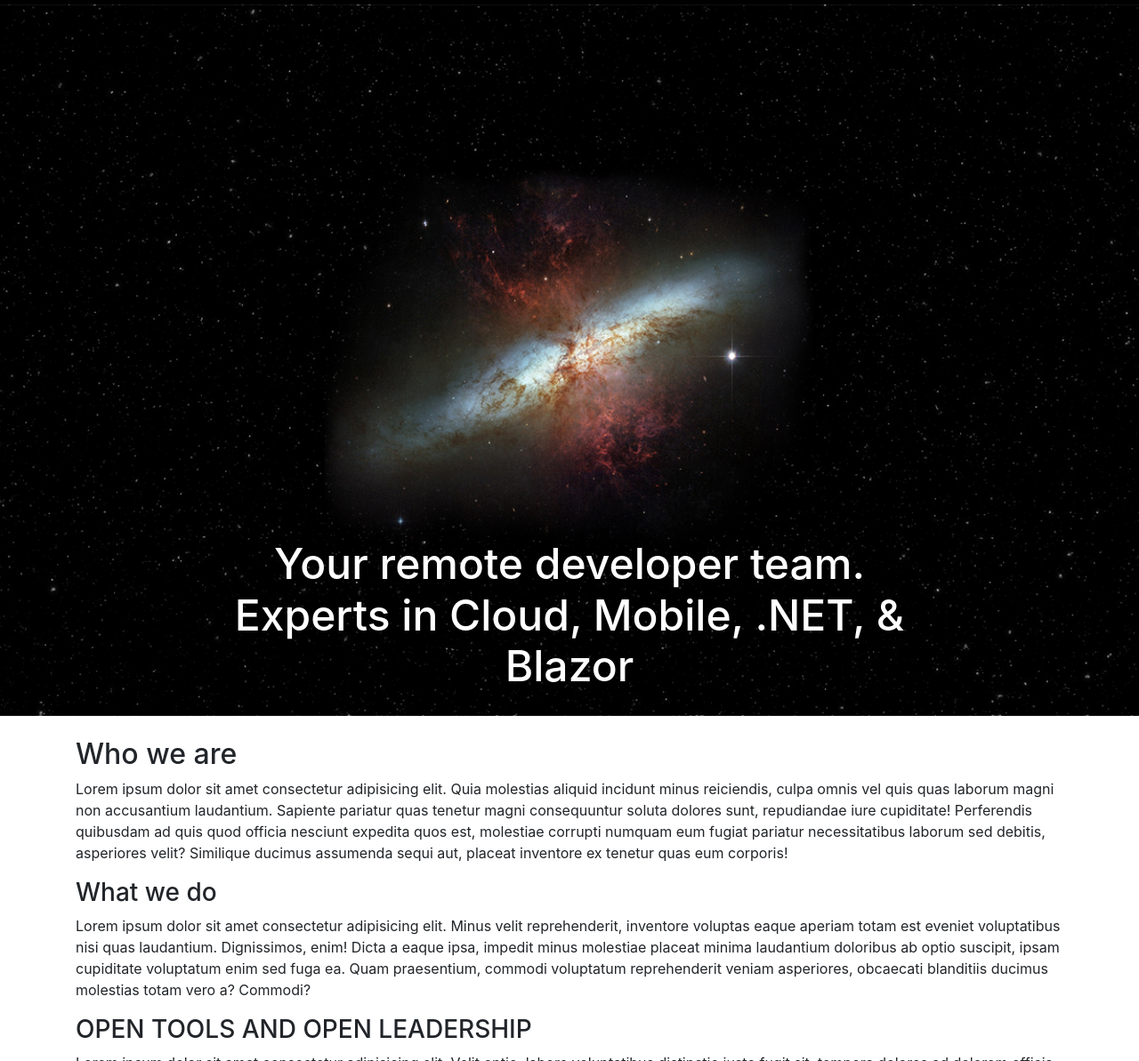
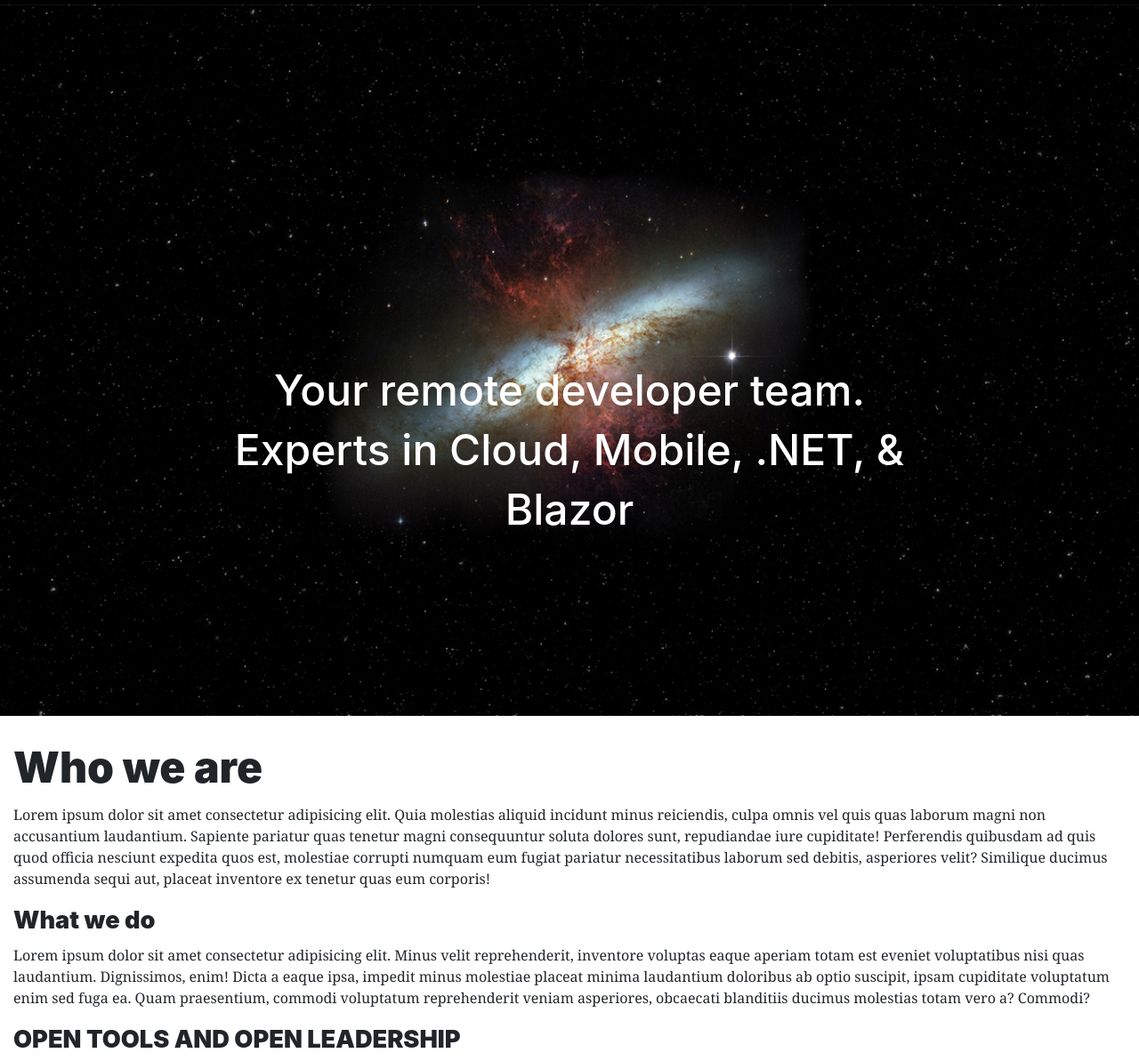
Before and after one commit to bmckenzie93/dark-matter-bootstrap-theme, a website: page index.html in a window 1280 px wide. Shown: the part 93-1286 px from the top of the page at 89% size. Drawn offline with nearby package versions, Linux system fonts and the light colour scheme.

Commit message:
edited some font and container variables

```diff
--- a/index.html
+++ b/index.html
@@ -10,6 +10,7 @@
   <body>
     <!-- Main Navigation -->
     <nav class="navbar navbar-expand-md navbar-dark bg-dark">
+      <div class="container">
         <a class="navbar-brand" href="#"><img src="./images/logo.png" alt="Dark Matter Consulting Logo" style="height: 2.5rem;"></a>
         <button class="navbar-toggler" type="button" data-toggle="collapse" data-target="#navbarsExampleDefault" aria-controls="navbarsExampleDefault" aria-expanded="false" aria-label="Toggle navigation">
           <span class="navbar-toggler-icon"></span>
@@ -31,12 +32,13 @@
             </li>
           </ul>
         </div>
+      </div>
     </nav>
 
     <!-- Home Page: Hero Section -->
     <div class="container-fluid home-showcase vh-100 text-white">
-      <div class="row h-75"></div>
-      <div class="row h-25">
+      <div class="row h-50"></div>
+      <div class="row h-50">
         <div class="col-lg-2"></div>
         <div class="col-lg-8">
           <h1 class="text-center">Your remote developer team. Experts in Cloud, Mobile, .NET, & Blazor</h1>
@@ -45,7 +47,7 @@
       </div>
     </div>
 
-    <!-- Home Page: Section 1 -->
+    <!-- Home Page: Section - Who We Are -->
     <div class="container py-4 home-section-1">
       <h2>Who we are</h2>
       <p>Lorem ipsum dolor sit amet consectetur adipisicing elit. Quia molestias aliquid incidunt minus reiciendis, culpa omnis vel quis quas laborum magni non accusantium laudantium. Sapiente pariatur quas tenetur magni consequuntur soluta dolores sunt, repudiandae iure cupiditate! Perferendis quibusdam ad quis quod officia nesciunt expedita quos est, molestiae corrupti numquam eum fugiat pariatur necessitatibus laborum sed debitis, asperiores velit? Similique ducimus assumenda sequi aut, placeat inventore ex tenetur quas eum corporis!</p>
@@ -57,7 +59,7 @@
       <p>Lorem ipsum dolor sit amet consectetur adipisicing elit. Velit optio, labore voluptatibus distinctio iusto fugit sit, tempora dolores ad dolorem officia veniam laboriosam assumenda facere similique totam sed excepturi? Sed cum porro modi vel, incidunt eveniet ipsum fugit voluptates sit doloremque amet quod reiciendis illum architecto perferendis nam voluptas labore enim ab nostrum. Harum obcaecati quam asperiores nobis, iusto voluptatum culpa accusamus eveniet esse maiores.</p>
     </div>
 
-    <!-- Home Page: Section 2 -->
+    <!-- Home Page: Section - Our Work -->
     <div class="container-fluid py-4 home-section-2 text-white">
       <div class="container">
         <h2>Our Work</h2>
--- a/sass/_custom-variables.scss
+++ b/sass/_custom-variables.scss
@@ -1,3 +1,5 @@
+//nav li more padding []
+
 // Color system
 
 $white:    #fff !default;
@@ -214,7 +216,7 @@
   sm: 540px,
   md: 720px,
   lg: 960px,
-  xl: 1140px
+  xl: 1300px
 ) !default;
 
 @include _assert-ascending($container-max-widths, "$container-max-widths");
@@ -296,8 +298,8 @@
 $line-height-base:            1.5 !default;
 
 $h1-font-size:                $font-size-base * 3;
-$h2-font-size:                $font-size-base * 2 !default;
-$h3-font-size:                $font-size-base * 1.75 !default;
+$h2-font-size:                $font-size-base * 3;
+$h3-font-size:                $font-size-base * 1.7;
 $h4-font-size:                $font-size-base * 1.5 !default;
 $h5-font-size:                $font-size-base * 1.25 !default;
 $h6-font-size:                $font-size-base !default;
@@ -305,7 +307,7 @@
 $headings-margin-bottom:      $spacer / 2 !default;
 $headings-font-family:        null !default;
 $headings-font-weight:        500 !default;
-$headings-line-height:        1.2 !default;
+$headings-line-height:        1.4;
 $headings-color:              null !default;
 
 $display1-size:               6rem !default;
@@ -721,7 +723,7 @@
 $navbar-padding-y:                  $spacer / 2 !default;
 $navbar-padding-x:                  $spacer !default;
 
-$navbar-nav-link-padding-x:         .5rem !default;
+$navbar-nav-link-padding-x:         1.5rem;
 
 $navbar-brand-font-size:            $font-size-lg !default;
 // Compute the navbar-brand padding-y so the navbar-brand will have the same height as navbar-text and nav-link
--- a/sass/_theme.scss
+++ b/sass/_theme.scss
@@ -1,5 +1,14 @@
-// Custom SASS file
+// Typography
+p {
+  font-family: Georgia, 'Times New Roman', Times, serif;
+}
 
+h2, h3 {
+  font-weight: 900;
+}
+
+// Sections
+//
 // Home Page
 .home {
   // Showcase
@@ -18,3 +27,6 @@
     background-size: cover;
   }
 }
+
+
+// dont use the card deck, use the grid system so i can say how many rows the cards span on diff sizes
```
Also changed, not shown: main.min.css, 1 other file. Lines whose indentation alone changed are shown as unchanged.
